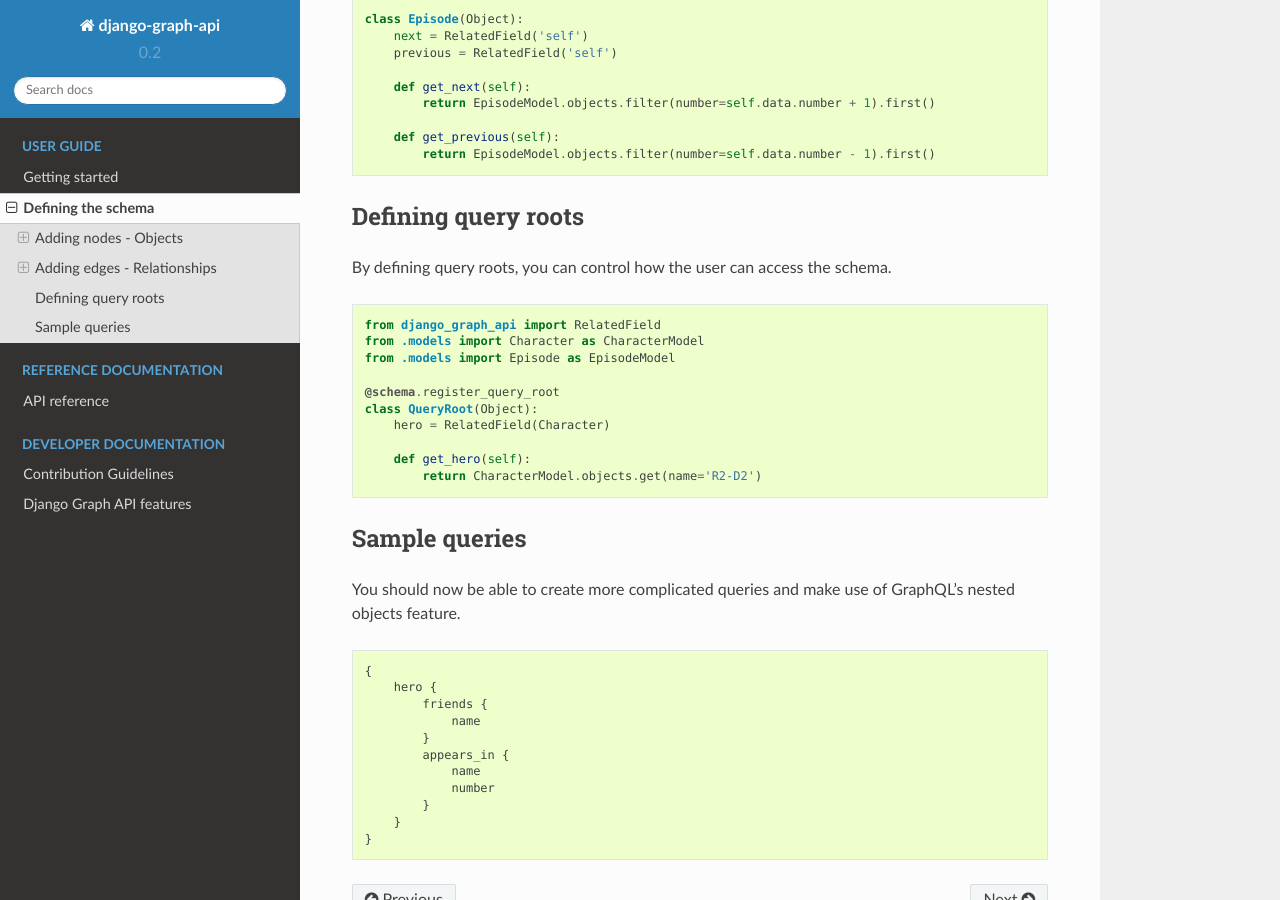
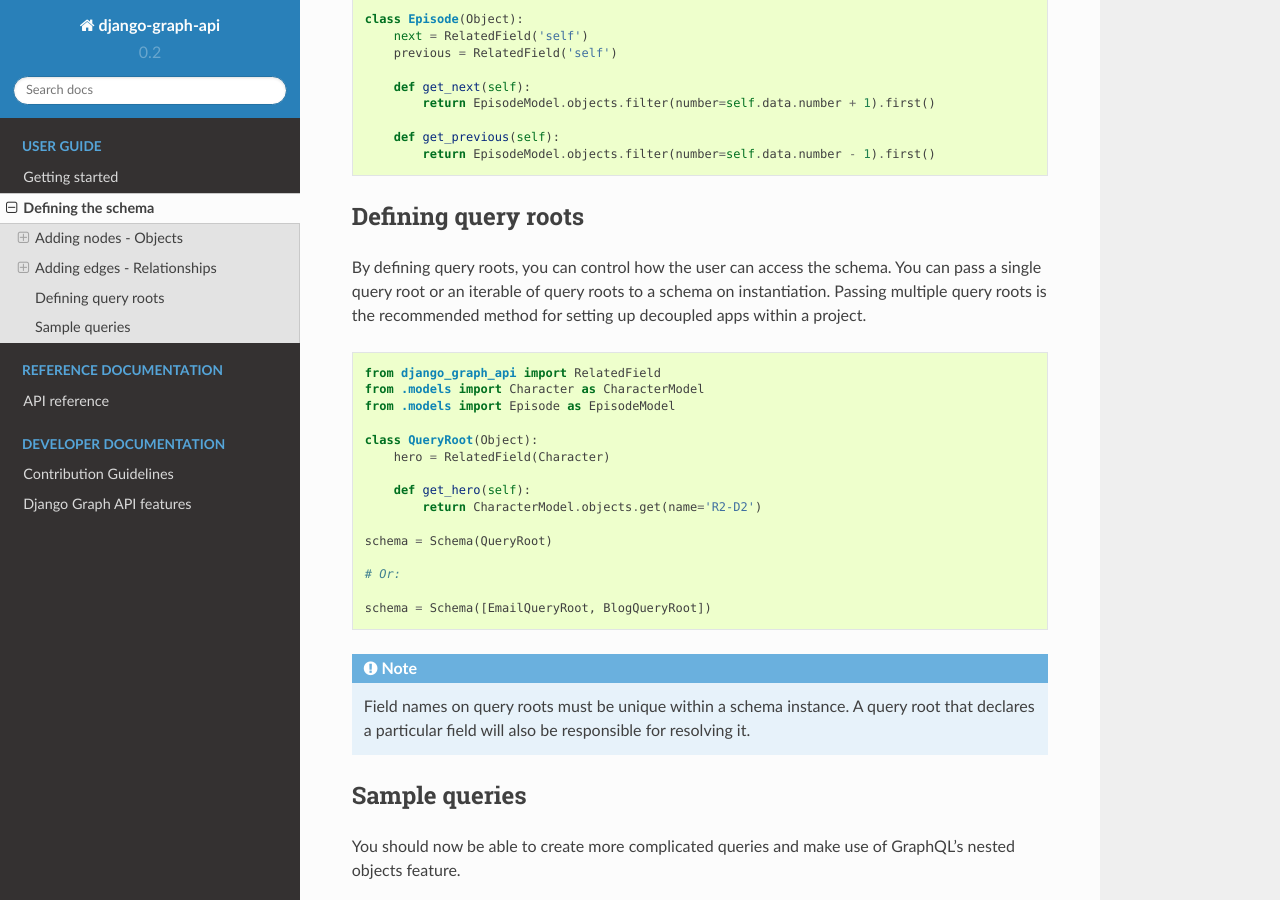
Before and after one commit to django-graph-api/django-graph-api, a Sphinx documentation site: the page built from docs/define_schema.rst, in a window 1280 px wide and 900 px high, scrolled down 3227 px. Built offline with Sphinx 7.4.7 and the Read the Docs theme 2.0.0, drawn with Linux system fonts in a browser that asks for light colours.

Commit message:
Updated docs

```diff
--- a/docs/define_schema.rst
+++ b/docs/define_schema.rst
@@ -173,18 +173,31 @@ Defining query roots
 --------------------
 
 By defining query roots, you can control how the user can access the schema.
+You can pass a single query root or an iterable of query roots to a schema on instantiation.
+Passing multiple query roots is the recommended method for setting up decoupled apps within a project.
 ::
 
     from django_graph_api import RelatedField
     from .models import Character as CharacterModel
     from .models import Episode as EpisodeModel
 
-    @schema.register_query_root
     class QueryRoot(Object):
         hero = RelatedField(Character)
 
         def get_hero(self):
             return CharacterModel.objects.get(name='R2-D2')
+
+    schema = Schema(QueryRoot)
+
+    # Or:
+
+    schema = Schema([EmailQueryRoot, BlogQueryRoot])
+
+
+.. note::
+    Field names on query roots must be unique within a schema instance.
+    A query root that declares a particular field will also be responsible for resolving it.
+
 
 Sample queries
 --------------
--- a/docs/getting_started.rst
+++ b/docs/getting_started.rst
@@ -33,14 +33,13 @@ In a new file named ``schema.py``:
     from django_graph_api import Schema
     from django_graph_api import CharField
 
-    schema = Schema()
-
-    @schema.register_query_root
     class QueryRoot(Object):
         hello = CharField()
 
         def get_hello(self):
             return 'world'
+
+    schema = Schema(QueryRoot)
 
 Set up a url to access the schema
 ---------------------------------
```
